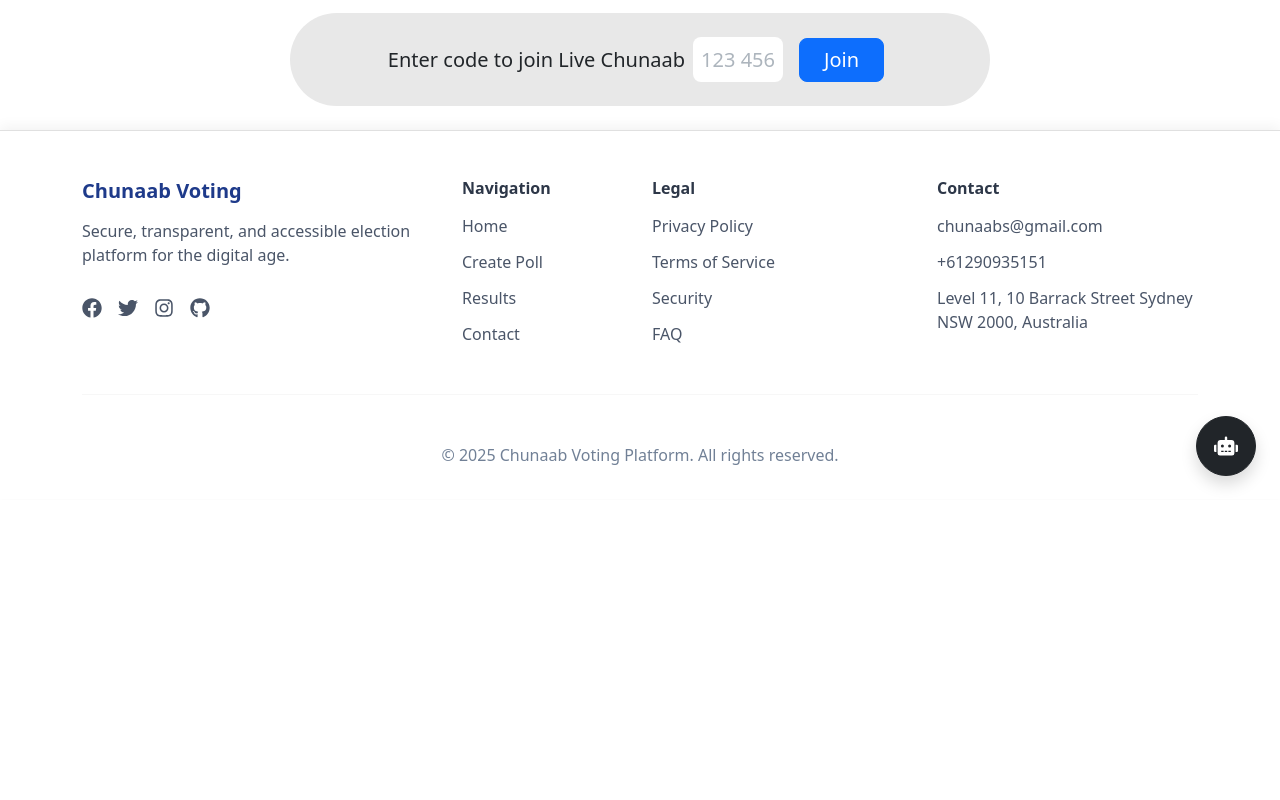
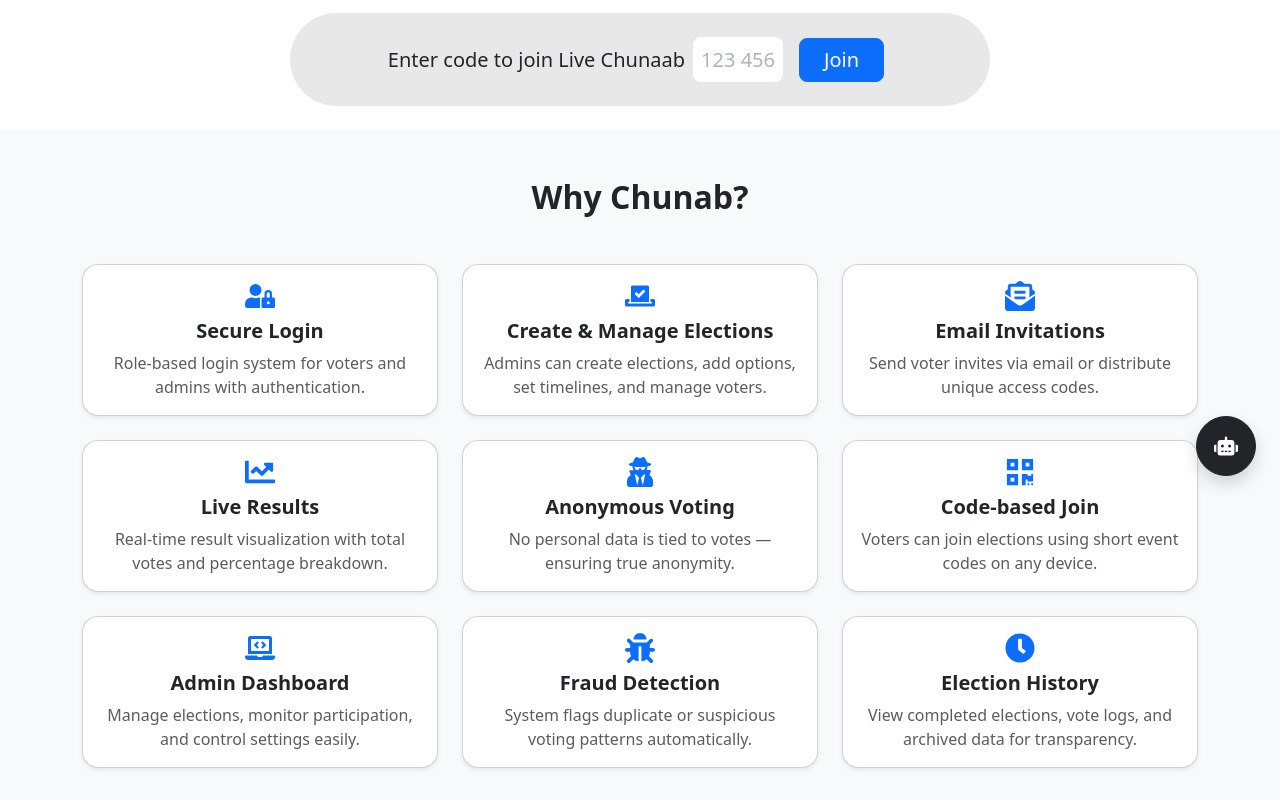
Before and after one commit to prashrijan/online-voting-client, a React (Vite) app: page / in a window 1280 px wide. Shown: the part 300-1100 px from the top of the page. Before the commit the page ends 800 px from the top, so only its background shows below. Built offline with nearby package versions, Linux system fonts and the light colour scheme; no server answers.

Commit message:
HomePage chunabFeature

```diff
--- /dev/null
+++ b/src/components/featureSection.jsx
@@ -0,0 +1,88 @@
+import React from 'react';
+import { Container, Row, Col, Card } from 'react-bootstrap';
+import {
+  FaUserLock,
+  FaVoteYea,
+  FaEnvelopeOpenText,
+  FaChartLine,
+  FaUserSecret,
+  FaQrcode,
+  FaLaptopCode,
+  FaBug,
+  FaClock,
+} from 'react-icons/fa';
+
+const chunabFeatures = [
+  {
+    icon: <FaUserLock size={30} />,
+    title: 'Secure Login',
+    desc: 'Role-based login system for voters and admins with authentication.',
+  },
+  {
+    icon: <FaVoteYea size={30} />,
+    title: 'Create & Manage Elections',
+    desc: 'Admins can create elections, add options, set timelines, and manage voters.',
+  },
+  {
+    icon: <FaEnvelopeOpenText size={30} />,
+    title: 'Email Invitations',
+    desc: 'Send voter invites via email or distribute unique access codes.',
+  },
+  {
+    icon: <FaChartLine size={30} />,
+    title: 'Live Results',
+    desc: 'Real-time result visualization with total votes and percentage breakdown.',
+  },
+  {
+    icon: <FaUserSecret size={30} />,
+    title: 'Anonymous Voting',
+    desc: 'No personal data is tied to votes — ensuring true anonymity.',
+  },
+  {
+    icon: <FaQrcode size={30} />,
+    title: 'Code-based Join',
+    desc: 'Voters can join elections using short event codes on any device.',
+  },
+  {
+    icon: <FaLaptopCode size={30} />,
+    title: 'Admin Dashboard',
+    desc: 'Manage elections, monitor participation, and control settings easily.',
+  },
+  {
+    icon: <FaBug size={30} />,
+    title: 'Fraud Detection',
+    desc: 'System flags duplicate or suspicious voting patterns automatically.',
+  },
+  {
+    icon: <FaClock size={30} />,
+    title: 'Election History',
+    desc: 'View completed elections, vote logs, and archived data for transparency.',
+  },
+];
+
+const FeatureSection = () => {
+  return (
+    <section className="py-5 bg-light">
+      <Container>
+        <h2 className="text-center fw-bold mb-4">Why Chunab?</h2>
+        <Row>
+          {chunabFeatures?.map((feature, index) => (
+            <Col key={index} sm={6} md={4} className="mt-4">
+              <Card className="h-100 shadow-sm rounded-4 p-3 text-center">
+                <div className="text-primary mb-2">{feature.icon}</div>
+                <Card.Title className="fw-semibold fs-5">
+                  {feature.title}
+                </Card.Title>
+                <Card.Text className="text-muted fs-6">
+                  {feature.desc}
+                </Card.Text>
+              </Card>
+            </Col>
+          ))}
+        </Row>
+      </Container>
+    </section>
+  );
+};
+
+export default FeatureSection;
--- a/src/pages/home/Homepage.jsx
+++ b/src/pages/home/Homepage.jsx
@@ -1,6 +1,7 @@
 import React from 'react';
 import Hero from './Hero';
 import './homepage.css';
+import FeatureSection from '../../components/featureSection';
 
 // homepage
 
@@ -8,6 +9,7 @@ const Homepage = () => {
   return (
     <>
       <Hero />
+      <FeatureSection />
     </>
   );
 };
```
